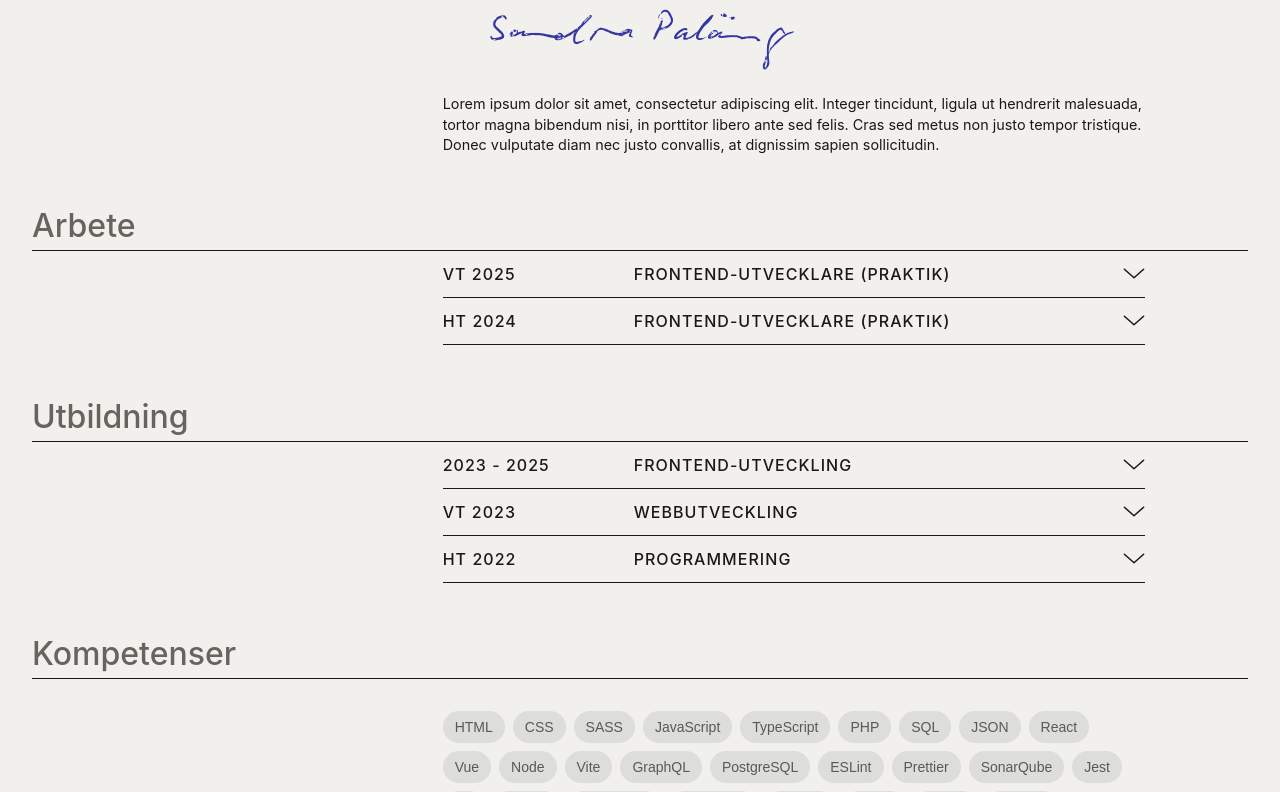
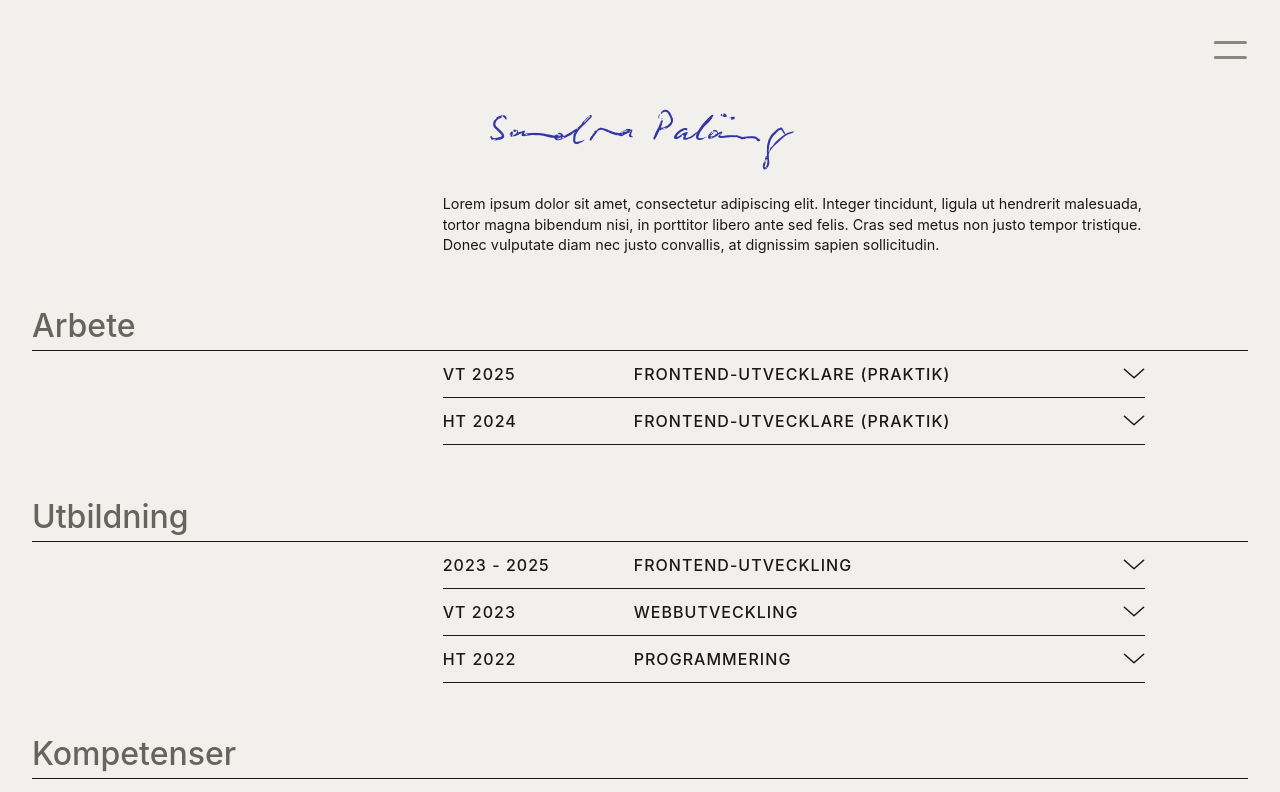
Before and after one commit to sandrapalang/cv, a React (Vite) app: page / in a window 1280 px wide. Shown: the top 792 px of the page. Built offline with nearby package versions, Linux system fonts and the light colour scheme.

Commit message:
feat(cv): integrate header menu and blur cv content

```diff
--- a/src/styles/layout.scss
+++ b/src/styles/layout.scss
@@ -10,6 +10,46 @@
 	flex-grow: 1;
 	justify-content: space-between;
 	position: relative;
+
+	&::after {
+		content: '';
+		background-color: var(--color-bg-secondary-alpha);
+		backdrop-filter: blur(6.5px);
+		inset: 0;
+		opacity: 0;
+		pointer-events: none;
+		position: absolute;
+		transition:
+			background-color 0.25s ease-out 0.25s,
+			backdrop-filter 0.25s ease-out 0.25s,
+			opacity 0.25s ease-out 0.25s;
+		z-index: 1;
+	}
+
+	&.menu-open::after {
+		opacity: 1;
+		transition-delay: 0s;
+	}
+
+	header {
+		align-items: center;
+		color: var(--color-text-secondary);
+		display: flex;
+		flex-direction: column;
+		height: auto;
+		justify-content: space-between;
+		position: sticky;
+		top: 0;
+		z-index: 99; // Ensure header is above other content
+
+		.header-container {
+			align-items: center;
+			display: flex;
+			justify-content: flex-end;
+			padding: var(--space-sm);
+			width: 100%;
+		}
+	}
 
 	& > main {
 		display: flex;
@@ -75,6 +115,12 @@
 	}
 
 	@media (width >= 992px) {
+		header {
+			.header-container {
+				padding: var(--space-md);
+			}
+		}
+
 		.section {
 			&-divider {
 				&.desktop {
--- a/src/views/Cv.tsx
+++ b/src/views/Cv.tsx
@@ -1,12 +1,16 @@
 import { useEffect, useState } from 'react'
 import Accordion from '../components/Accordion'
 import Chip from '../components/Chip'
+import Menu from '../components/Menu'
 import { data } from '../data/data'
 
 function Cv() {
 	const { about, headings, work, education, skills } = data
 
+	const [isMenuOpen, setIsMenuOpen] = useState(false)
 	const [selectedSkill, setSelectedSkill] = useState<string | null>(null)
+
+	const handleMenuToggle = (isOpen: boolean) => setIsMenuOpen(isOpen)
 
 	const handleSkillClick = (slug: string) => {
 		setSelectedSkill((prev) => (prev === slug ? null : slug))
@@ -39,7 +43,12 @@ function Cv() {
 		: []
 
 	return (
-		<div className="cv">
+		<div className={`cv${isMenuOpen ? ' menu-open' : ''}`}>
+			<header>
+				<div className="header-container">
+					<Menu onMenuToggle={handleMenuToggle} />
+				</div>
+			</header>
 			<main>
 				<div className="sections">
 					<div className="section">
```
